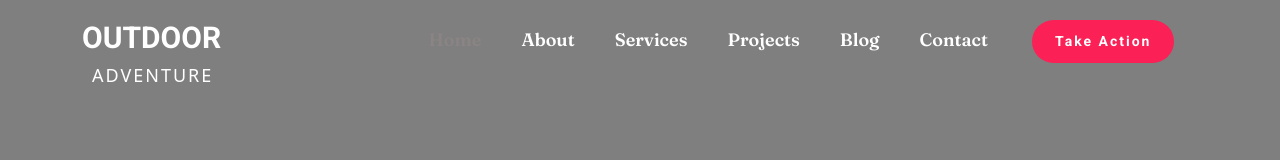
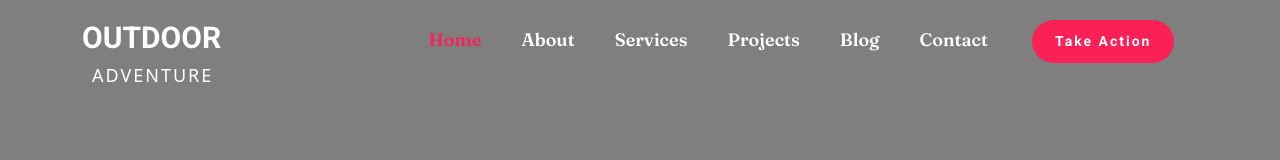
Before and after one commit to 958nabil/ssm_314_class_04-advenrure, a plain HTML site: page index.html in a window 1280 px wide. In both pictures the pointer is over the link "Home". Shown: the top 160 px of the page. Drawn offline with Linux system fonts and the light colour scheme.

Commit message:
Add files via upload

```diff
--- a/css/style.css
+++ b/css/style.css
@@ -66,7 +66,7 @@ body{}
 	cursor: pointer;
 }
 .header_menu ul li a:hover{
-    color: rgb(139, 132, 132);
+    color:  #fb2056;
 }
 
 .header_button{}
```
